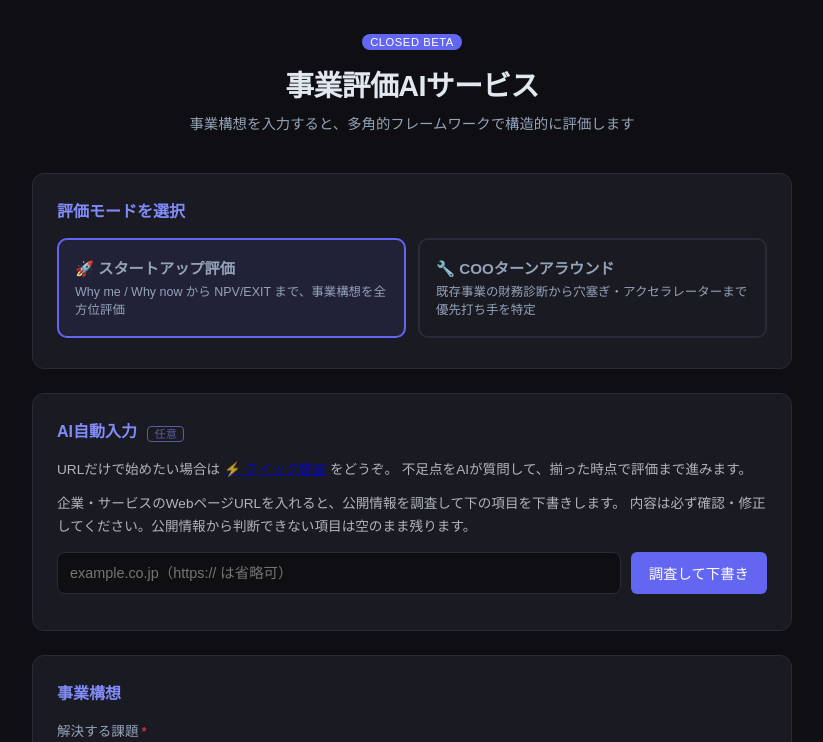
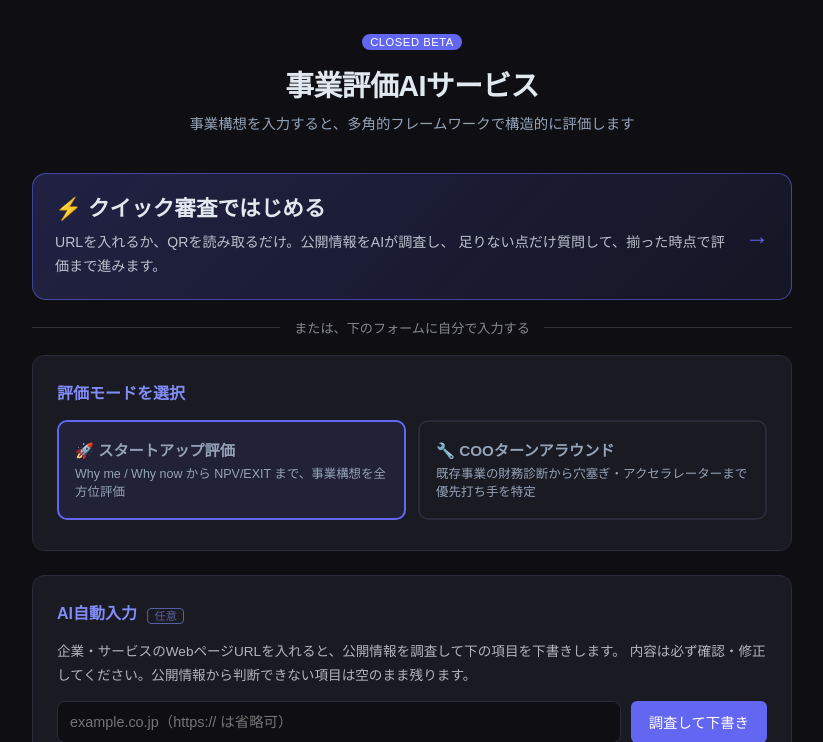
Before and after one commit to sakazeruga/business-eval-ai, a FastAPI app: page / in a window 1280 px wide. Shown: the top 742 px of the page, without its empty margins (228-1051 px from the left). Run offline with FastAPI, Linux system fonts and the light colour scheme; some libraries are stand-ins or nearby versions.

Commit message:
fix: クイック審査への導線をタイトル直下の主導線に格上げする
AI自動入力カードの中の小さなインラインリンクになっており、
見つけづらく読みづらかった。クイック審査はモード共通（/quick 内で
COO/スタートアップを選べる）で、多くの場合こちらが入口になるため、
タイトル直下に主導線として配置する。

- ヘッダー直下に大きなCTAカードを追加（1.35rem 太字、枠線とグラデーション）
- 「または、下のフォームに自分で入力する」で従来フォームへ接続
- AI自動入力カード内の重複リンクを削除
- スマホでは文字サイズを詰め、矢印を省略

Co-Authored-By: Claude Sonnet 5.5 <noreply@anthropic.com>

```diff
--- a/templates/index.html
+++ b/templates/index.html
@@ -127,6 +127,34 @@
       .position-grid { grid-template-columns: 1fr 1fr; }
     }
 
+    /* クイック審査への主導線 */
+    .quick-cta {
+      display: flex; align-items: center; gap: 16px;
+      background: linear-gradient(135deg, rgba(99,102,241,.22), rgba(99,102,241,.08));
+      border: 1px solid rgba(99,102,241,.55);
+      border-radius: 14px; padding: 20px 22px; margin-bottom: 18px;
+      text-decoration: none; color: inherit;
+      transition: border-color .15s, transform .1s;
+    }
+    .quick-cta:hover { border-color: var(--accent); transform: translateY(-1px); }
+    .quick-cta-main { flex: 1; }
+    .quick-cta-title { font-size: 1.35rem; font-weight: 700; line-height: 1.4; margin-bottom: 7px; }
+    .quick-cta-bolt { color: var(--accent); }
+    .quick-cta-desc { font-size: .88rem; line-height: 1.7; opacity: .8; }
+    .quick-cta-arrow { font-size: 1.5rem; color: var(--accent); flex: 0 0 auto; }
+    .quick-or {
+      display: flex; align-items: center; gap: 14px;
+      margin: 0 0 18px; font-size: .82rem; opacity: .55;
+    }
+    .quick-or::before, .quick-or::after {
+      content: ""; flex: 1; height: 1px; background: currentColor; opacity: .3;
+    }
+    @media (max-width: 480px) {
+      .quick-cta { padding: 17px 18px; }
+      .quick-cta-title { font-size: 1.15rem; }
+      .quick-cta-arrow { display: none; }
+    }
+
     /* AI自動入力 */
     .af-optional { font-size: .7rem; font-weight: 400; opacity: .6; border: 1px solid currentColor;
       border-radius: 4px; padding: 1px 6px; vertical-align: middle; margin-left: 6px; }
@@ -207,6 +235,20 @@
       <p>事業構想を入力すると、多角的フレームワークで構造的に評価します</p>
     </header>
 
+    <!-- 主導線: URLから始めるクイック審査（モード共通） -->
+    <a href="/quick" class="quick-cta">
+      <div class="quick-cta-main">
+        <div class="quick-cta-title"><span class="quick-cta-bolt">⚡</span> クイック審査ではじめる</div>
+        <div class="quick-cta-desc">
+          URLを入れるか、QRを読み取るだけ。公開情報をAIが調査し、
+          足りない点だけ質問して、揃った時点で評価まで進みます。
+        </div>
+      </div>
+      <div class="quick-cta-arrow">→</div>
+    </a>
+
+    <div class="quick-or"><span>または、下のフォームに自分で入力する</span></div>
+
     <form method="POST" action="/evaluate" id="eval-form">
 
       <!-- モード選択 -->
@@ -233,10 +275,6 @@
       <!-- AI自動入力 -->
       <div class="card">
         <h2>AI自動入力 <span class="af-optional">任意</span></h2>
-        <p class="af-lead" style="margin-bottom:10px">
-          URLだけで始めたい場合は <a href="/quick">⚡ クイック審査</a> をどうぞ。
-          不足点をAIが質問して、揃った時点で評価まで進みます。
-        </p>
         <p class="af-lead">
           企業・サービスのWebページURLを入れると、公開情報を調査して下の項目を下書きします。
           内容は必ず確認・修正してください。公開情報から判断できない項目は空のまま残ります。
```
